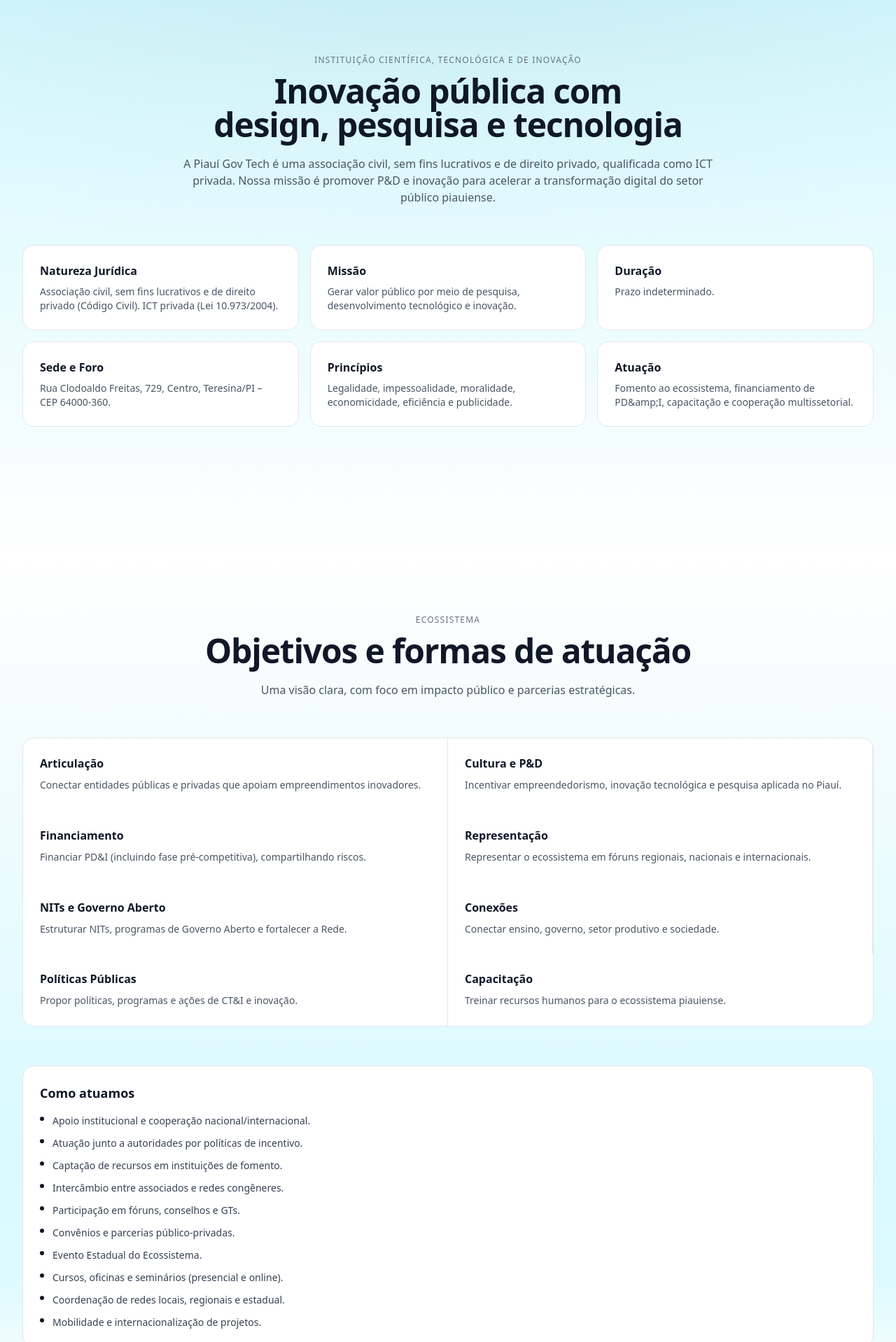
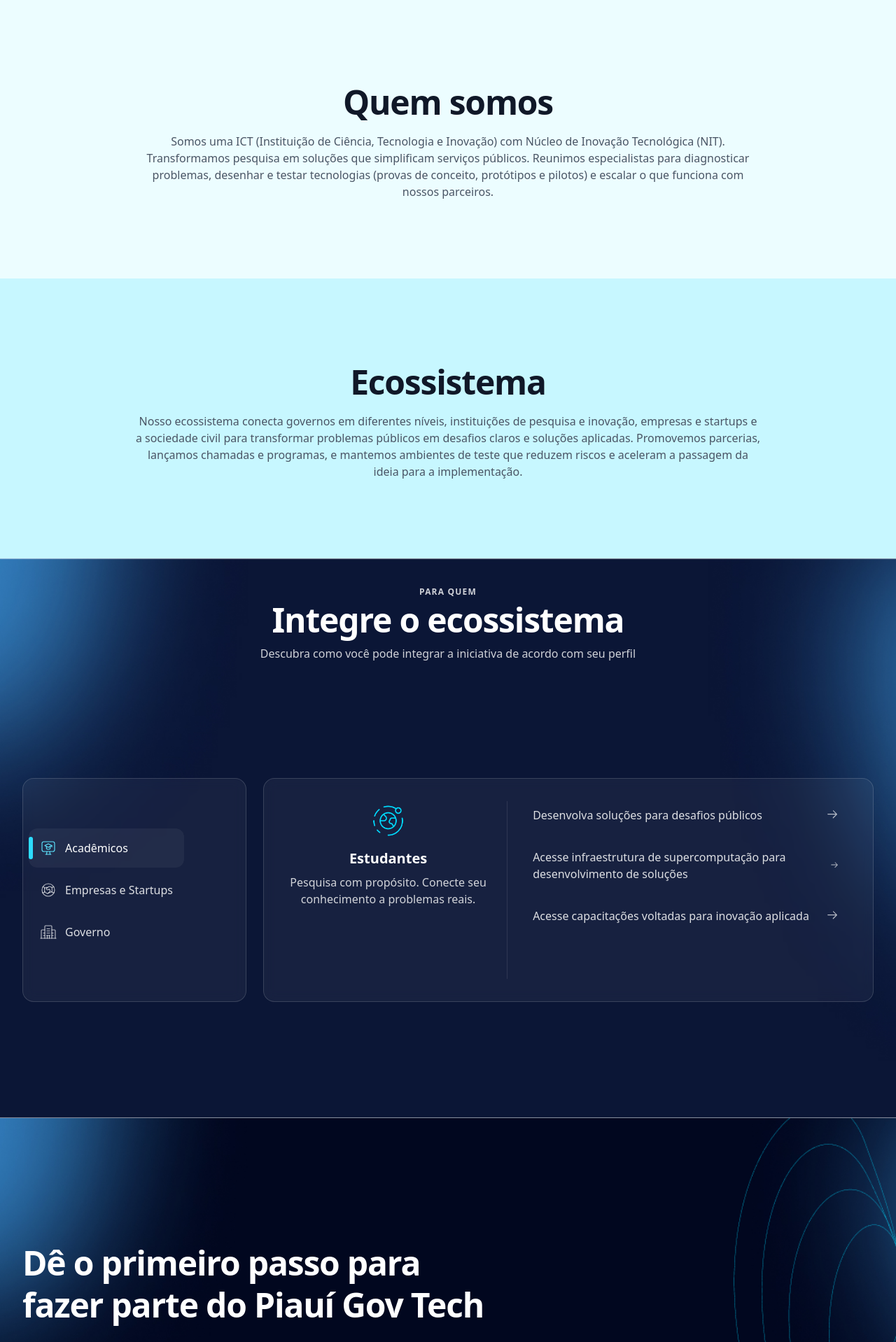
Before and after one commit to PiauiGovTech/piauigovtech, a React (Vite) app: page / in a window 1280 px wide. Shown: the part 802-2720 px from the top of the page at 70% size. Built offline with nearby package versions, Linux system fonts and the light colour scheme.

Commit message:
ajuste na home

```diff
--- a/src/components/Footer.tsx
+++ b/src/components/Footer.tsx
@@ -32,8 +32,8 @@
       className="relative flex min-h-[calc(100vh)] flex-col overflow-hidden bg-[#071025] text-white bg-no-repeat bg-cover bg-center"
       style={{ backgroundImage: `url(${bgFrame})`, backgroundSize: 'cover', backgroundRepeat: 'no-repeat', backgroundPosition: 'center' }}
     >
-      {/* Dark overlay + soft radial glows */}
-      <div className="pointer-events-none absolute inset-0 -z-10 bg-[radial-gradient(60%_50%_at_10%_10%,rgba(85,200,255,0.18),transparent),radial-gradient(50%_40%_at_95%_15%,rgba(3,169,244,0.16),transparent)]" />
+      {/* Dark overlay + soft radial glows (cinza sutil) */}
+      <div className="pointer-events-none absolute inset-0 -z-10 bg-[radial-gradient(60%_50%_at_10%_10%,rgba(200,210,220,0.18),transparent),radial-gradient(50%_40%_at_95%_15%,rgba(200,210,220,0.16),transparent)]" />
       <div className="pointer-events-none absolute inset-0 -z-10 bg-[#050a14]/92" />
 
       {/* Right-side overlay image occupying full height */}
@@ -81,8 +81,8 @@
               <span className="font-semibold">piauí</span>
               <span className="text-white/70">gov</span>
               <span className="font-semibold">tech</span>
-              <span className="mx-3 inline-block h-4 w-px bg-white/20 align-middle" />
-              <span className="text-white/80">Ambiente de inovação governamental</span>
+              {/* <span className="mx-3 inline-block h-4 w-px bg-white/20 align-middle" />
+              <span className="text-white/80">Ambiente de inovação governamental</span> */}
             </div>
           </div>
           <a
@@ -104,8 +104,8 @@
         </div>
       </Container>
 
-      {/* Decorative rings at bottom-right (subtle) */}
-      <div className="pointer-events-none absolute -bottom-40 right-0 -z-10 aspect-square w-[900px] opacity-20 [background:radial-gradient(closest-side,transparent_55%,rgba(79,208,223,0.25)_56%,transparent_57%),radial-gradient(closest-side,transparent_65%,rgba(79,208,223,0.25)_66%,transparent_67%),radial-gradient(closest-side,transparent_75%,rgba(79,208,223,0.25)_76%,transparent_77%)]" />
+      {/* Decorative rings at bottom-right (subtle, cinza) */}
+      <div className="pointer-events-none absolute -bottom-40 right-0 -z-10 aspect-square w-[900px] opacity-20 [background:radial-gradient(closest-side,transparent_55%,rgba(200,210,220,0.25)_56%,transparent_57%),radial-gradient(closest-side,transparent_65%,rgba(200,210,220,0.25)_66%,transparent_67%),radial-gradient(closest-side,transparent_75%,rgba(200,210,220,0.25)_76%,transparent_77%)]" />
     </footer>
   )
 }
--- a/src/pages/Ecossistema.tsx
+++ b/src/pages/Ecossistema.tsx
@@ -1,72 +1,30 @@
 import Container from '../components/Container'
-
-const OBJETIVOS = [
-  { title: 'Articulação', desc: 'Conectar entidades públicas e privadas que apoiam empreendimentos inovadores.' },
-  { title: 'Cultura e P&D', desc: 'Incentivar empreendedorismo, inovação tecnológica e pesquisa aplicada no Piauí.' },
-  { title: 'Financiamento', desc: 'Financiar PD&I (incluindo fase pré‑competitiva), compartilhando riscos.' },
-  { title: 'Representação', desc: 'Representar o ecossistema em fóruns regionais, nacionais e internacionais.' },
-  { title: 'NITs e Governo Aberto', desc: 'Estruturar NITs, programas de Governo Aberto e fortalecer a Rede.' },
-  { title: 'Conexões', desc: 'Conectar ensino, governo, setor produtivo e sociedade.' },
-  { title: 'Políticas Públicas', desc: 'Propor políticas, programas e ações de CT&I e inovação.' },
-  { title: 'Capacitação', desc: 'Treinar recursos humanos para o ecossistema piauiense.' },
-]
-
-const ATIVIDADES = [
-  'Apoio institucional e cooperação nacional/internacional.',
-  'Atuação junto a autoridades por políticas de incentivo.',
-  'Captação de recursos em instituições de fomento.',
-  'Intercâmbio entre associados e redes congêneres.',
-  'Participação em fóruns, conselhos e GTs.',
-  'Convênios e parcerias público‑privadas.',
-  'Evento Estadual do Ecossistema.',
-  'Cursos, oficinas e seminários (presencial e online).',
-  'Coordenação de redes locais, regionais e estadual.',
-  'Mobilidade e internacionalização de projetos.',
-]
 
 export default function Ecossistema() {
   return (
-    <section className="relative py-20">
-      {/* Gradiente: topo branco -> leve ciano no miolo -> base branca (borda inferior branca para unir com Para Quem) + brilho radial */}
+    <section className="relative bg-brand-100 py-20 h-[calc(50vh)] flex flex-col">
+      {/* Gradiente: topo branco -> leve cinza no miolo -> base branca (borda inferior branca para unir com Para Quem) + brilho radial */}
       <div
         className="pointer-events-none absolute inset-0 -z-10"
         style={{
           backgroundImage:
-            'linear-gradient(to bottom, #ffffff 0%, rgba(0,219,255,0.08) 70%, rgba(0,219,255,0.06) 85%, #ffffff 100%), radial-gradient(120% 70% at 50% -20%, rgba(0,0,0,0.04), transparent)'
+            'linear-gradient(to bottom, #ffffff 0%, rgba(238,241,246,0.20) 70%, rgba(238,241,246,0.16) 85%, #ffffff 100%), radial-gradient(60% 50% at 6% 10%, rgba(93,208,223,0.10), transparent), radial-gradient(55% 45% at 94% 16%, rgba(93,208,223,0.08), transparent), radial-gradient(120% 70% at 50% -20%, rgba(0,0,0,0.04), transparent)'
         }}
       />
-      <Container>
-        <div className="mx-auto max-w-3xl text-center">
-          <div className="text-xs uppercase tracking-widest text-gray-500">Ecossistema</div>
-          <h1 className="mt-3 text-balance text-4xl font-semibold tracking-tight text-gray-900 sm:text-5xl">
-            Objetivos e formas de atuação
-          </h1>
-          <p className="mt-5 text-pretty text-gray-600">
-            Uma visão clara, com foco em impacto público e parcerias estratégicas.
-          </p>
-        </div>
+      <Container className="h-full flex flex-col">
+        <div className="flex-1 flex items-center justify-center">
+          <div className="mx-auto max-w-4xl text-center">
+            <h1 className="mt-3 text-balance text-4xl font-semibold tracking-tight text-gray-900 sm:text-5xl">
+              Ecossistema
+            </h1>
+            <p className="mt-5 text-pretty text-gray-600">
+            Nosso ecossistema conecta governos em diferentes níveis, instituições de pesquisa e inovação, empresas e startups e a sociedade civil para transformar problemas públicos em desafios claros e soluções aplicadas.
 
-        <div className="mt-14 overflow-hidden rounded-2xl border border-gray-200 bg-white">
-          <div className="grid divide-y divide-gray-200 sm:grid-cols-2 sm:divide-x sm:divide-y-0">
-            {OBJETIVOS.map((o) => (
-              <div key={o.title} className="p-6">
-                <h3 className="text-base font-semibold text-gray-900">{o.title}</h3>
-                <p className="mt-2 text-sm leading-relaxed text-gray-600">{o.desc}</p>
-              </div>
-            ))}
+
+
+Promovemos parcerias, lançamos chamadas e programas, e mantemos ambientes de teste que reduzem riscos e aceleram a passagem da ideia para a implementação.
+            </p>
           </div>
-        </div>
-
-        <div className="mt-14 rounded-2xl border border-gray-200 bg-white p-6">
-          <h2 className="text-lg font-semibold text-gray-900">Como atuamos</h2>
-          <ul className="mt-4 space-y-3">
-            {ATIVIDADES.map((a) => (
-              <li key={a} className="flex items-start gap-3 text-sm text-gray-700">
-                <span className="mt-1 inline-block size-1.5 rounded-full bg-gray-900" />
-                <span>{a}</span>
-              </li>
-            ))}
-          </ul>
         </div>
       </Container>
     </section>
--- a/src/pages/Home.tsx
+++ b/src/pages/Home.tsx
@@ -1,12 +1,12 @@
-import Container from '../components/Container'
-import { Link, useLocation, useNavigationType } from 'react-router-dom'
-import hero from '../assets/img/hero.jpg'
-import { useEffect } from 'react'
-import { scrollToSection } from '../utils/scrollToSection'
-import QuemSomos from './QuemSomos'
-import Ecossistema from './Ecossistema'
-import ParaQuem from './ParaQuem'
-import Projetos from './Projetos'
+import Container from "../components/Container";
+import { Link, useLocation, useNavigationType } from "react-router-dom";
+import hero from "../assets/img/hero.jpg";
+import { useEffect } from "react";
+import { scrollToSection } from "../utils/scrollToSection";
+import QuemSomos from "./QuemSomos";
+import Ecossistema from "./Ecossistema";
+import ParaQuem from "./ParaQuem";
+import Projetos from "./Projetos";
 
 function Stat({ label, value }: { label: string; value: string }) {
   return (
@@ -14,39 +14,43 @@
       <div className="text-2xl font-semibold text-gray-900">{value}</div>
       <div className="mt-1 text-xs text-gray-500">{label}</div>
     </div>
-  )
+  );
 }
 
 export default function Home() {
   // Carrega somente arquivos SVG da pasta assets/img
-  const svgModules = import.meta.glob('../assets/img/*.svg', { eager: true, as: 'url' }) as Record<string, string>
+  const svgModules = import.meta.glob("../assets/img/*.svg", {
+    eager: true,
+    as: "url",
+  }) as Record<string, string>;
   const svgImages = Object.entries(svgModules)
     .map(([path, url]) => ({
       path,
       url,
-      name: path.split('/').pop()!.replace('.svg', ''),
+      name: path.split("/").pop()!.replace(".svg", ""),
     }))
-    .sort((a, b) => a.name.localeCompare(b.name))
+    .sort((a, b) => a.name.localeCompare(b.name));
 
-  const location = useLocation()
-  const navigationType = useNavigationType()
+  const location = useLocation();
+  const navigationType = useNavigationType();
 
   useEffect(() => {
-    const hash = location.hash
-    if (!hash) return
+    const hash = location.hash;
+    if (!hash) return;
     // Só rola para a âncora quando a navegação for via clique (PUSH)
-    if (navigationType !== 'PUSH') return
-    const id = hash.replace('#', '')
+    if (navigationType !== "PUSH") return;
+    const id = hash.replace("#", "");
     // timeout to ensure sections are rendered
-    setTimeout(() => scrollToSection(id), 0)
-  }, [location.hash, navigationType])
+    setTimeout(() => scrollToSection(id), 0);
+  }, [location.hash, navigationType]);
 
   return (
     <div className="relative">
-      {/* BG global da Home: topo transparente → ciano */}
-      <div className="pointer-events-none absolute inset-0 -z-10 bg-[linear-gradient(to_bottom,transparent_0%,rgba(0,219,255,.06)_15%,rgba(0,219,255,.10)_100%)]" />
+      {/* BG global da Home: topo transparente → cinza claro */}
+      <div className="pointer-events-none absolute inset-0 -z-10 bg-[linear-gradient(to_bottom,transparent_0%,rgba(238,241,246,.10)_15%,rgba(238,241,246,.20)_100%)]" />
       {/* Hero */}
-      <section id="inicio"
+      <section
+        id="inicio"
         className="relative flex items-center min-h-[calc(100vh-4rem)] overflow-hidden bg-[#010720] bg-cover bg-center bg-no-repeat bg-[url('../assets/img/hero.jpg')]"
         style={{
           backgroundImage: `url(${hero})`,
@@ -56,13 +60,14 @@
           <div className="grid items-center gap-10 md:grid-cols-2">
             <div>
               <h1 className="text-balance text-4xl font-bold tracking-tight sm:text-5xl">
-                Transformando o Piauí com Inovação e Tecnologia
+                Inovação, Tecnologia e Inclusão
               </h1>
               <p className="mt-4 max-w-prose text-pretty text-white/80">
-                Pesquisa, Inovação, inteligência artificial e computação de alto desempenho
-                impulsionando a transformação digital do setor público
+                Somos uma Instituição Científica, Tecnológica e de Inovação -
+                ICT com a missão de promover pesquisa, desenvolvimento
+                tecnológico e inovação com foco no setor público.
               </p>
-              <div className="mt-6 flex flex-wrap gap-3">
+              {/* <div className="mt-6 flex flex-wrap gap-3">
                 <Link
                   to="/programas"
                   className="inline-flex items-center gap-2 rounded-xl border-2 border-[#2c97ab] bg-[#5dd0df] px-6 py-3 text-base font-semibold text-[#0c2235]  hover:translate-y-[1px] hover:shadow-[0_3px_0_0_rgba(44,151,171,0.7)] active:translate-y-[2px] active:shadow-[0_2px_0_0_rgba(44,151,171,0.7)]"
@@ -72,7 +77,7 @@
                     <path fillRule="evenodd" d="M12.97 3.97a.75.75 0 011.06 0l6 6a.75.75 0 010 1.06l-6 6a.75.75 0 11-1.06-1.06L17.94 11H4.5a.75.75 0 010-1.5h13.44l-4.47-4.47a.75.75 0 010-1.06z" clipRule="evenodd" />
                   </svg>
                 </Link>
-              </div>
+              </div> */}
               {/* <div className="mt-8 grid grid-cols-3 gap-3 sm:max-w-xl">
                 <div className="rounded-xl border border-white/20 bg-white/5 p-4 text-center shadow-sm">
                   <div className="text-2xl font-semibold text-white">+40</div>
@@ -112,10 +117,9 @@
         <ParaQuem />
       </div>
 
-      <div id="projetos">
+      {/* <div id="projetos">
         <Projetos />
-      </div>
-
+      </div> */}
     </div>
-  )
+  );
 }
--- a/src/pages/ParaQuem.tsx
+++ b/src/pages/ParaQuem.tsx
@@ -291,12 +291,12 @@
     >
       {/* Escurecimento geral da cena para legibilidade */}
       <div className="pointer-events-none absolute inset-0 -z-20 bg-[#06122b]/80" />
-      {/* Fade branco nas bordas superior/inferior + brilhos ciano sutis */}
+      {/* Fade branco nas bordas superior/inferior + brilhos cinza sutis */}
       <div
         className="pointer-events-none absolute inset-0 -z-10"
         style={{
           backgroundImage:
-            "linear-gradient(to bottom, rgba(255,255,255,1) 0%, rgba(255,255,255,0) 6%, rgba(255,255,255,0) 94%, rgba(255,255,255,1) 100%), radial-gradient(60% 50% at 8% 12%, rgba(79,208,223,0.2), transparent), radial-gradient(55% 45% at 92% 18%, rgba(79,208,223,0.16), transparent)",
+            "linear-gradient(to bottom, rgba(255,255,255,1) 0%, rgba(255,255,255,0) 6%, rgba(255,255,255,0) 94%, rgba(255,255,255,1) 100%), radial-gradient(60% 50% at 18% 25%, rgba(93,208,223,0.14), transparent), radial-gradient(55% 45% at 80% 28%, rgba(93,208,223,0.12), transparent), radial-gradient(60% 50% at 8% 12%, rgba(180,190,200,0.20), transparent), radial-gradient(55% 45% at 92% 18%, rgba(180,190,200,0.16), transparent)",
         }}
       />
 
--- a/src/pages/Projetos.tsx
+++ b/src/pages/Projetos.tsx
@@ -10,12 +10,12 @@
 export default function Projetos() {
   return (
     <section className="relative py-20 h-[calc(100vh)]">
-      {/* Gradiente: topo branco (limpo) -> base ciano + brilho radial deslocado para não escurecer o topo */}
+      {/* Gradiente: topo branco (limpo) -> base cinza claro + brilho radial sutil */}
       <div
         className="pointer-events-none absolute inset-0 -z-10"
         style={{
           backgroundImage:
-            'linear-gradient(to bottom, #ffffff 0%, rgba(0,219,255,0.10) 100%), radial-gradient(100% 60% at 50% -25%, rgba(0,0,0,0.02), transparent)'
+            'linear-gradient(to bottom, #ffffff 0%, rgba(238,241,246,0.40) 100%), radial-gradient(60% 50% at 10% 15%, rgba(93,208,223,0.10), transparent), radial-gradient(55% 45% at 90% 20%, rgba(93,208,223,0.08), transparent), radial-gradient(100% 60% at 50% -25%, rgba(0,0,0,0.02), transparent)'
         }}
       />
       <Container>
--- a/src/pages/QuemSomos.tsx
+++ b/src/pages/QuemSomos.tsx
@@ -2,28 +2,31 @@
 
 export default function QuemSomos() {
   return (
-    <section className="relative py-20 h-[calc(100vh)]">
-      {/* Gradiente: topo ciano -> base branco + brilho radial sutil */}
+    <section className="relative bg-brand-50 py-20 h-[calc(50vh)] flex flex-col">
+      {/* Gradiente: topo cinza claro -> base branco + brilho radial sutil */}
       <div
         className="pointer-events-none absolute inset-0 -z-10"
         style={{
           backgroundImage:
-            'linear-gradient(to bottom, rgba(0,219,255,0.12) 0%, #ffffff 100%), radial-gradient(90% 60% at 50% -10%, rgba(0,0,0,0.06), transparent)'
+            'linear-gradient(to bottom, rgba(238,241,246,0.20) 0%, #ffffff 100%), radial-gradient(60% 50% at 8% 8%, rgba(93,208,223,0.12), transparent), radial-gradient(55% 45% at 92% 12%, rgba(93,208,223,0.10), transparent), radial-gradient(90% 60% at 50% -10%, rgba(0,0,0,0.04), transparent)'
         }}
       />
-      <Container>
+      <Container className="h-full flex flex-col">
         <div className="mx-auto max-w-3xl text-center">
-          <div className="text-xs uppercase tracking-widest text-gray-500">Instituição Científica, Tecnológica e de Inovação</div>
-          <h1 className="mt-3 text-balance text-4xl font-semibold tracking-tight text-gray-900 sm:text-5xl">
-            Inovação pública com design, pesquisa e tecnologia
-          </h1>
-          <p className="mt-5 text-pretty text-gray-600">
-            A Piauí Gov Tech é uma associação civil, sem fins lucrativos e de direito privado, qualificada como ICT
-            privada. Nossa missão é promover P&amp;D e inovação para acelerar a transformação digital do setor público
-            piauiense.
-          </p>
+          {/* <div className="text-xs uppercase tracking-widest text-gray-500">Instituição Científica, Tecnológica e de Inovação</div> */}
         </div>
-
+        <div className="flex-1 flex items-center justify-center">
+          <div className="mx-auto max-w-4xl text-center">
+            <h1 className="mt-3 text-balance text-4xl font-semibold tracking-tight text-gray-900 sm:text-5xl">
+              Quem somos
+            </h1>
+            <p className="mt-5 text-pretty text-gray-600">
+              Somos uma ICT (Instituição de Ciência, Tecnologia e Inovação) com Núcleo de Inovação Tecnológica (NIT). Transformamos pesquisa em soluções que simplificam serviços públicos.
+              Reunimos especialistas para diagnosticar problemas, desenhar e testar tecnologias (provas de conceito, protótipos e pilotos) e escalar o que funciona com nossos parceiros.
+            </p>
+          </div>
+        </div>
+{/*
         <div className="mt-14 grid gap-4 sm:grid-cols-2 lg:grid-cols-3">
           {[{
             title: 'Natureza Jurídica',
@@ -49,7 +52,7 @@
               <p className="mt-2 text-sm text-gray-600">{f.desc}</p>
             </article>
           ))}
-        </div>
+        </div> */}
       </Container>
     </section>
   )
```
Also changed, not shown: 2 other files (tests, documents, lock files or other folders).
